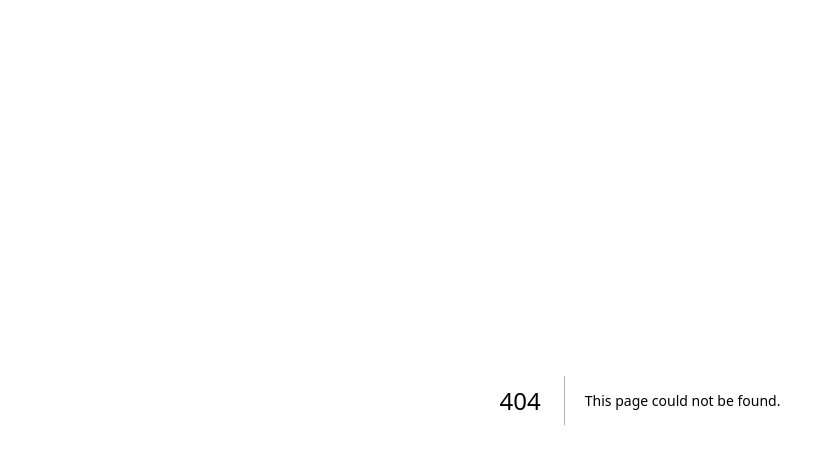
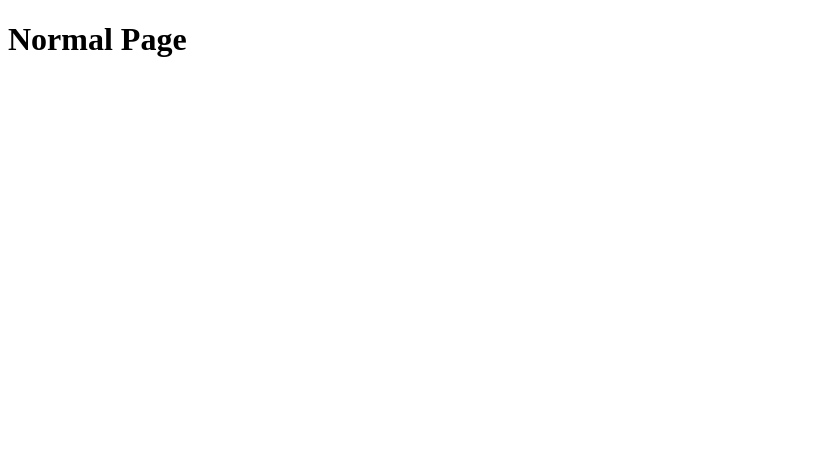
Before and after one commit to aNyMoRe0505/rtk-dynamic, a Next.js app: page /normal in a window 1280 px wide. Before the commit this address had no page. Shown: the top 464 px of the page, without its empty margins (0-835 px from the left). Built offline with nearby package versions, Linux system fonts and the light colour scheme.

Commit message:
add normal page

```diff
--- /dev/null
+++ b/pages/normal.tsx
@@ -0,0 +1,5 @@
+const Normal = () => {
+  return <h1>Normal Page</h1>
+};
+
+export default Normal;
```
